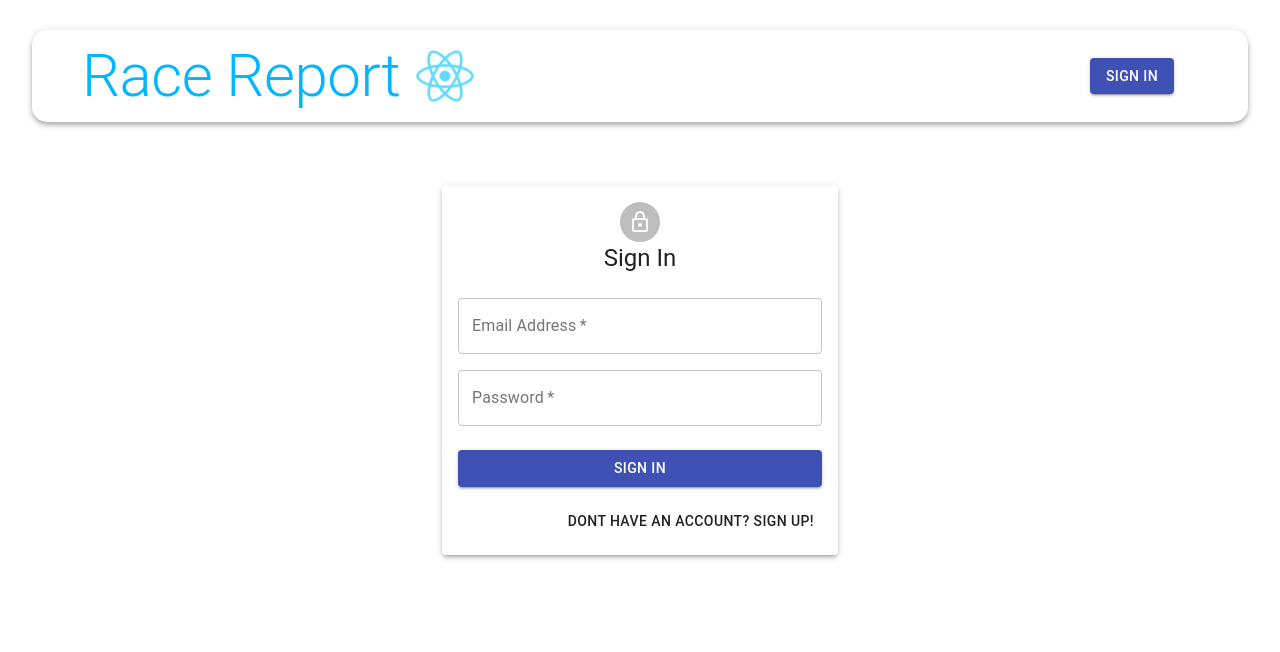
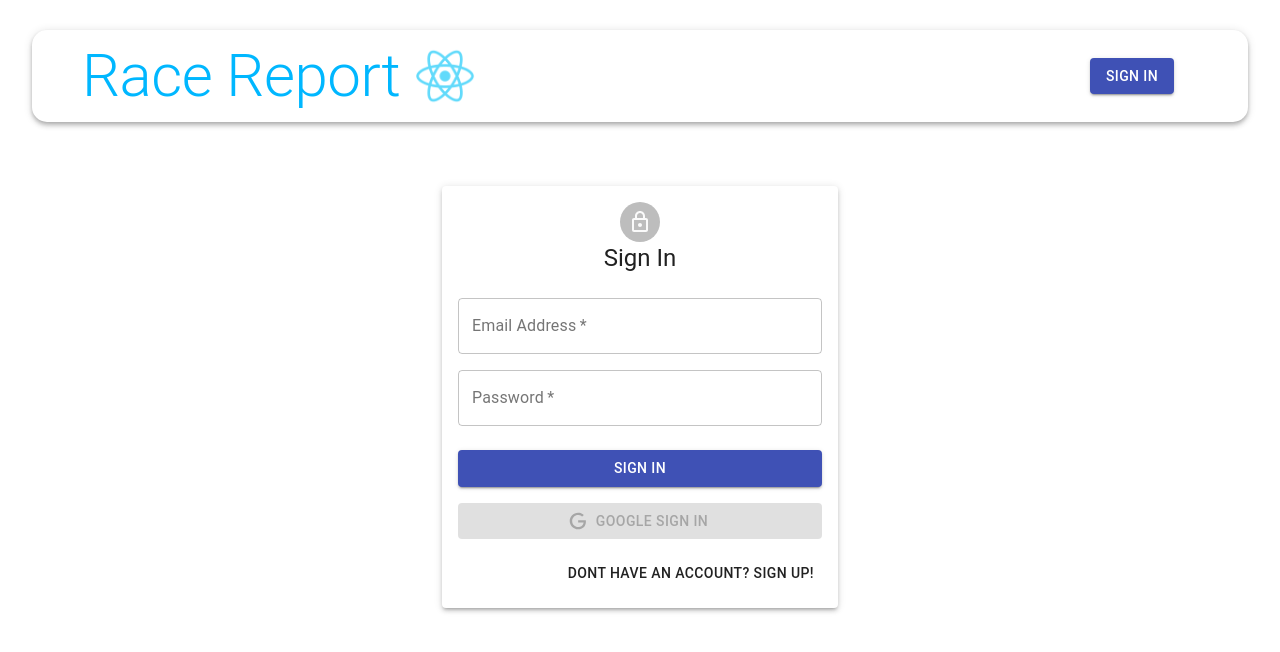
Before and after one commit to Will-Nollert/Widgets4You, a React (Create React App) app in the folder client/: page /auth in a window 1280 px wide. Shown: the top 652 px of the page. Built offline with nearby package versions, Linux system fonts and the light colour scheme.

Commit message:
feat: oAuth Btn for working login/register

```diff
--- a/client/src/components/Auth/Auth.js
+++ b/client/src/components/Auth/Auth.js
@@ -10,6 +10,8 @@ import {
 import LockOutlinedIcon from "@material-ui/icons/LockOutlined";
 import useStyles from "./styles";
 import Input from "./Input";
+import { GoogleLogin } from "react-google-login";
+import Icon from "./icon";
 
 const Auth = () => {
   const classes = useStyles();
@@ -27,6 +29,15 @@ const Auth = () => {
     setIsSignup((prevIsSignup) => !prevIsSignup);
     handleShowPassword(false);
   };
+
+  const googleSuccess = async (res) => {
+    console.log(res);
+  };
+  const googleFailure = (error) => {
+    console.log(error);
+    console.log("Google Sign in Was unsucessful. Try Again Later");
+  };
+
   return (
     <Container component="main" maxWidth="xs">
       <Paper className={classes.paper} elevation={3}>
@@ -84,7 +95,26 @@ const Auth = () => {
           >
             {isSignup ? "Sign Up" : "Sign In"}
           </Button>
-          <Grid container justify="flex-end">
+          <GoogleLogin
+            clientId="525350756381-h296rdie8q2pqjj1enqo10qrhflggc4f.apps.googleusercontent.com"
+            render={(renderProps) => (
+              <Button
+                className={classes.googleButton}
+                color="primary"
+                fullWidth
+                onClick={renderProps.onClick}
+                disabled={renderProps.disabled}
+                startIcon={<Icon />}
+                variant="contained"
+              >
+                Google Sign In
+              </Button>
+            )}
+            onSuccess={googleSuccess}
+            onFailure={googleFailure}
+            cookiePolicy="single_host_origin"
+          />
+          <Grid container justifyContent="flex-end">
             <Grid item>
               <Button onClick={switchMode}>
                 {isSignup
--- a/client/src/components/Auth/Input.js
+++ b/client/src/components/Auth/Input.js
@@ -25,7 +25,8 @@ const Input = ({
         autoFocus={autoFocus}
         type={type}
         InputProps={
-          name === "password" && {
+          name === "password"
+            ? {
                 endAdornment: (
                   <InputAdornment position="end">
                     <IconButton onClick={handleShowPassword}>
@@ -34,6 +35,7 @@ const Input = ({
                   </InputAdornment>
                 ),
               }
+            : null
         }
       />
     </Grid>
--- /dev/null
+++ b/client/src/components/Auth/icon.js
@@ -0,0 +1,12 @@
+import React from "react";
+
+const icon = () => (
+  <svg style={{ width: "20px", height: "20px" }} viewBox="0 0 24 24">
+    <path
+      fill="currentColor"
+      d="M21.35,11.1H12.18V13.83H18.69C18.36,17.64 15.19,19.27 12.19,19.27C8.36,19.27 5,16.25 5,12C5,7.9 8.2,4.73 12.2,4.73C15.29,4.73 17.1,6.7 17.1,6.7L19,4.72C19,4.72 16.56,2 12.1,2C6.42,2 2.03,6.8 2.03,12C2.03,17.05 6.16,22 12.25,22C17.6,22 21.5,18.33 21.5,12.91C21.5,11.76 21.35,11.1 21.35,11.1V11.1Z"
+    />
+  </svg>
+);
+
+export default icon;
--- a/client/src/components/Auth/styles.js
+++ b/client/src/components/Auth/styles.js
@@ -1,3 +1,4 @@
+import { blue } from "@material-ui/core/colors";
 import { makeStyles } from "@material-ui/core/styles";
 
 export default makeStyles((theme) => ({
@@ -18,7 +19,7 @@ export default makeStyles((theme) => ({
     backgroundColor: theme.palette.secondary.main,
   },
   form: {
-    width: "100%",
+    width: "100%", // Fix IE 11 issue.
     marginTop: theme.spacing(3),
   },
   submit: {
@@ -26,5 +27,6 @@ export default makeStyles((theme) => ({
   },
   googleButton: {
     marginBottom: theme.spacing(2),
+    color: blue,
   },
 }));
```
Lines whose indentation alone changed are shown as unchanged.
